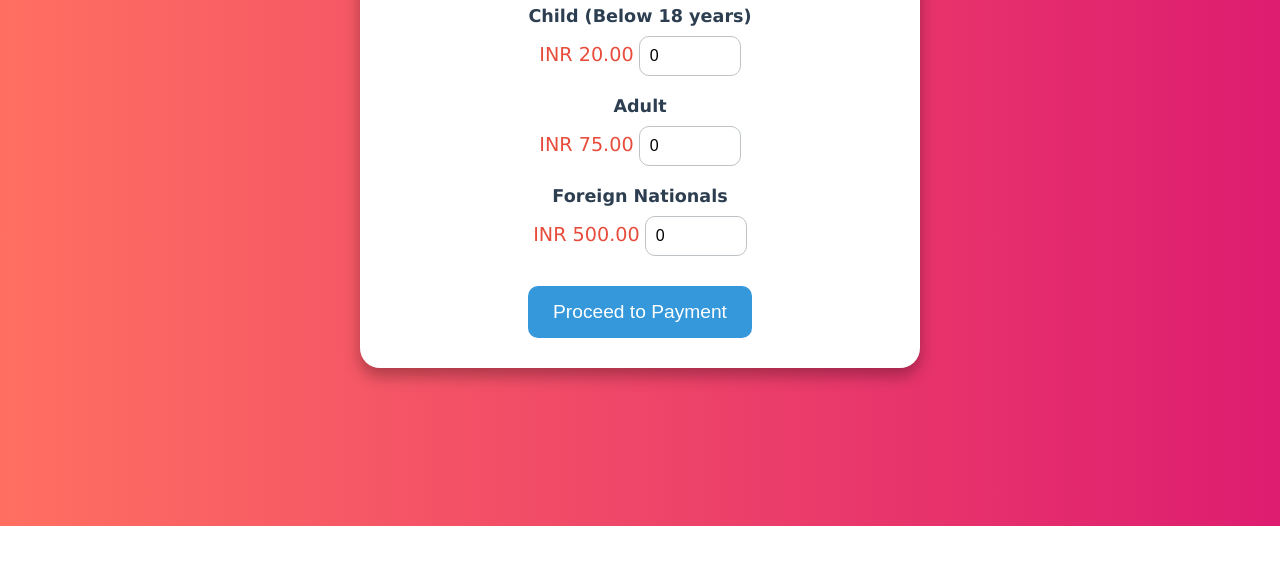
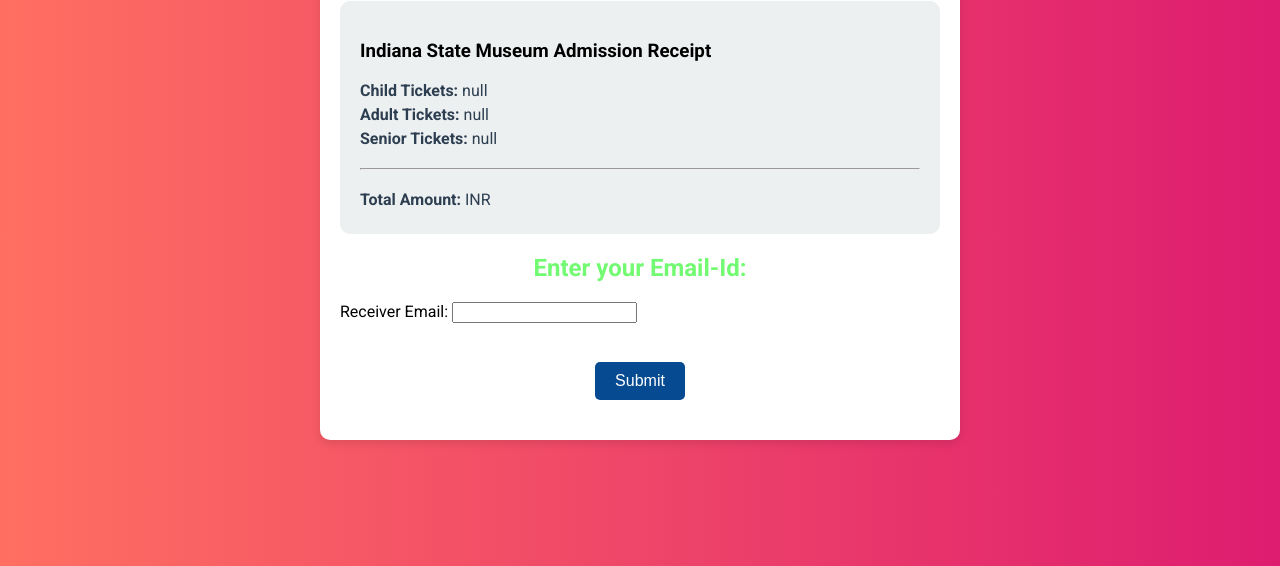
Before and after one commit to haripriyachandru/museumbot, a plain HTML site: page index.html in a window 1280 px wide. Shown: the part 274-840 px from the top of the page. Before the commit the page ends 800 px from the top, so only its background shows below. Drawn offline with Linux system fonts and the light colour scheme.

Commit message:
index.html

```diff
--- a/index.html
+++ b/index.html
@@ -3,124 +3,99 @@
 <head>
     <meta charset="UTF-8">
     <meta name="viewport" content="width=device-width, initial-scale=1.0">
-    <title>Indiana State Museum Admission</title>
+    <title>Payment Receipt</title>
+    <link href="https://fonts.googleapis.com/css2?family=Roboto:wght@400;700&display=swap" rel="stylesheet">
     <style>
         body {
-            font-family: 'Verdana', sans-serif;
+            font-family: 'Roboto', sans-serif;
             background: linear-gradient(to right, #ff6f61, #de1c70);
-            color: #fff;
             margin: 0;
-            padding: 0;
+            padding: 20px;
             display: flex;
             justify-content: center;
             align-items: center;
             min-height: 100vh;
         }
-        .container {
-            background: #ffffff;
-            border-radius: 20px;
-            box-shadow: 0 8px 16px rgba(0, 0, 0, 0.3);
-            padding: 30px;
-            text-align: center;
-            width: 90%;
-            max-width: 500px;
-            color: #333;
+        .receipt-container {
+            background-color: white;
+            border-radius: 10px;
+            box-shadow: 0 4px 8px rgba(0, 0, 0, 0.1);
+            padding: 20px;
+            max-width: 600px;
+            width: 100%;
         }
         h1 {
             color: #064b91;
-            margin-bottom: 20px;
-            font-size: 2.5em;
-            font-weight: bold;
+            text-align: center;
         }
-        label {
-            display: block;
+        h2 {
+            color:rgb(115, 250, 115);
+            text-align: center;
+        }
+        .receipt-section {
             margin-top: 20px;
-            font-size: 1.1em;
-            font-weight: 600;
+            padding: 20px;
+            border-radius: 10px;
+            background-color: #ecf0f1;
+        }
+        .receipt-section p {
+            margin: 5px 0;
             color: #2c3e50;
         }
-        .price-info {
-            font-size: 1.2em;
-            color: #e74c3c;
-            margin-bottom: 10px;
-        }
-        input[type="number"] {
-            width: 80px;
-            padding: 10px;
-            margin-top: 10px;
-            border-radius: 10px;
-            border: 1px solid #bdc3c7;
-            font-size: 1em;
-            transition: border-color 0.3s ease, box-shadow 0.3s ease;
-        }
-        input[type="number"]:focus {
-            border-color: #3498db;
-            box-shadow: 0 0 8px rgba(52, 152, 219, 0.5);
-            outline: none;
+        hr {
+            margin: 20px 0;
         }
         button {
-            margin-top: 30px;
-            padding: 15px 25px;
-            background: #3498db;
-            color: #fff;
+            display: block;
+            margin: 20px auto;
+            padding: 10px 20px;
+            background-color: #064b91;
+            color: white;
             border: none;
-            border-radius: 10px;
-            font-size: 1.2em;
+            border-radius: 5px;
+            font-size: 16px;
             cursor: pointer;
-            transition: background 0.3s ease, transform 0.2s ease;
+            transition: background-color 0.3s ease;
         }
         button:hover {
-            background: #2980b9;
-            transform: scale(1.05);
+            background-color: #041d2e;
         }
-        button:active {
-            background: #1f4f7b;
-        }
+
     </style>
 </head>
 <body>
-    <div class="container">
-        <h1> Museum Booking</h1>
-        <form id="ticketForm">
-            <label for="childQuantity">Child (Below 18 years)</label>
-            <span class="price-info">INR 20.00</span>
-            <input type="number" id="childQuantity" name="childQuantity" value="0" min="0">
-
-            <label for="adultQuantity">Adult</label>
-            <span class="price-info">INR 75.00</span>
-            <input type="number" id="adultQuantity" name="adultQuantity" value="0" min="0">
-
-            <label for="seniorQuantity">Foreign Nationals</label>
-            <span class="price-info">INR 500.00</span>
-            <input type="number" id="seniorQuantity" name="seniorQuantity" value="0" min="0">
-        </form>
-            <button type="button" onclick="redirectToPayment()">Proceed to Payment</button>
+    <div class="receipt-container">
+        <h1>Payment Receipt</h1>
+        <h2>PAYMENT SUCCESSFULL</h2>
+        <div class="receipt-section">
+            <h3>Indiana State Museum Admission Receipt</h3>
+            <p><strong>Child Tickets:</strong> <span id="childTicket"></span></p>
+            <p><strong>Adult Tickets:</strong> <span id="adultTicket"></span></p>
+            <p><strong>Senior Tickets:</strong> <span id="seniorTicket"></span></p>
+            <hr>
+            <p><strong>Total Amount:</strong> INR <span id="totalAmountReceipt"></span></p>
+        </div>
+        <h2>Enter your Email-Id:</h2>
+        <form id="email-form">
+            <label for="email_receiver">Receiver Email:</label>
+            <input type="email" id="email_receiver" name="email_receiver" required><br><br>
+            <button type="button" onclick="alert('Check your mail')">Submit</button>
 
     </div>
 
     <script>
-        function redirectToPayment() {
-            // Prices
-            const childPrice = 20.00;
-            const adultPrice = 75.00;
-            const seniorPrice = 500.00;
+        // Parse URL parameters to get ticket and total info
+        const urlParams = new URLSearchParams(window.location.search);
+        const childQuantity = urlParams.get('child');
+        const adultQuantity = urlParams.get('adult');
+        const seniorQuantity = urlParams.get('senior');
+        const totalAmount = urlParams.get('total');
 
-            // Quantities
-            const childQuantity = parseInt(document.getElementById('childQuantity').value);
-            const adultQuantity = parseInt(document.getElementById('adultQuantity').value);
-            const seniorQuantity = parseInt(document.getElementById('seniorQuantity').value);
-            if(childQuantity==0 && adultQuantity==0 && seniorQuantity==0)
-             {
-            alert("Please enter valid quantities for all ticket types.");
-             return;
-             }
-
-            // Calculate total amount
-            const totalAmount = (childQuantity * childPrice) + (adultQuantity * adultPrice) + (seniorQuantity * seniorPrice);
-
-            // Redirect to payment page with parameters in the URL
-            window.location.href = `pay1.html?child=${childQuantity}&adult=${adultQuantity}&senior=${seniorQuantity}&total=${totalAmount.toFixed(2)}`;
-        }
+        // Display receipt details
+        document.getElementById('childTicket').innerText = `${childQuantity} `;
+        document.getElementById('adultTicket').innerText = `${adultQuantity}  `;
+        document.getElementById('seniorTicket').innerText = `${seniorQuantity}`;
+        document.getElementById('totalAmountReceipt').innerText = totalAmount;
     </script>
 </body>
 </html>
```
